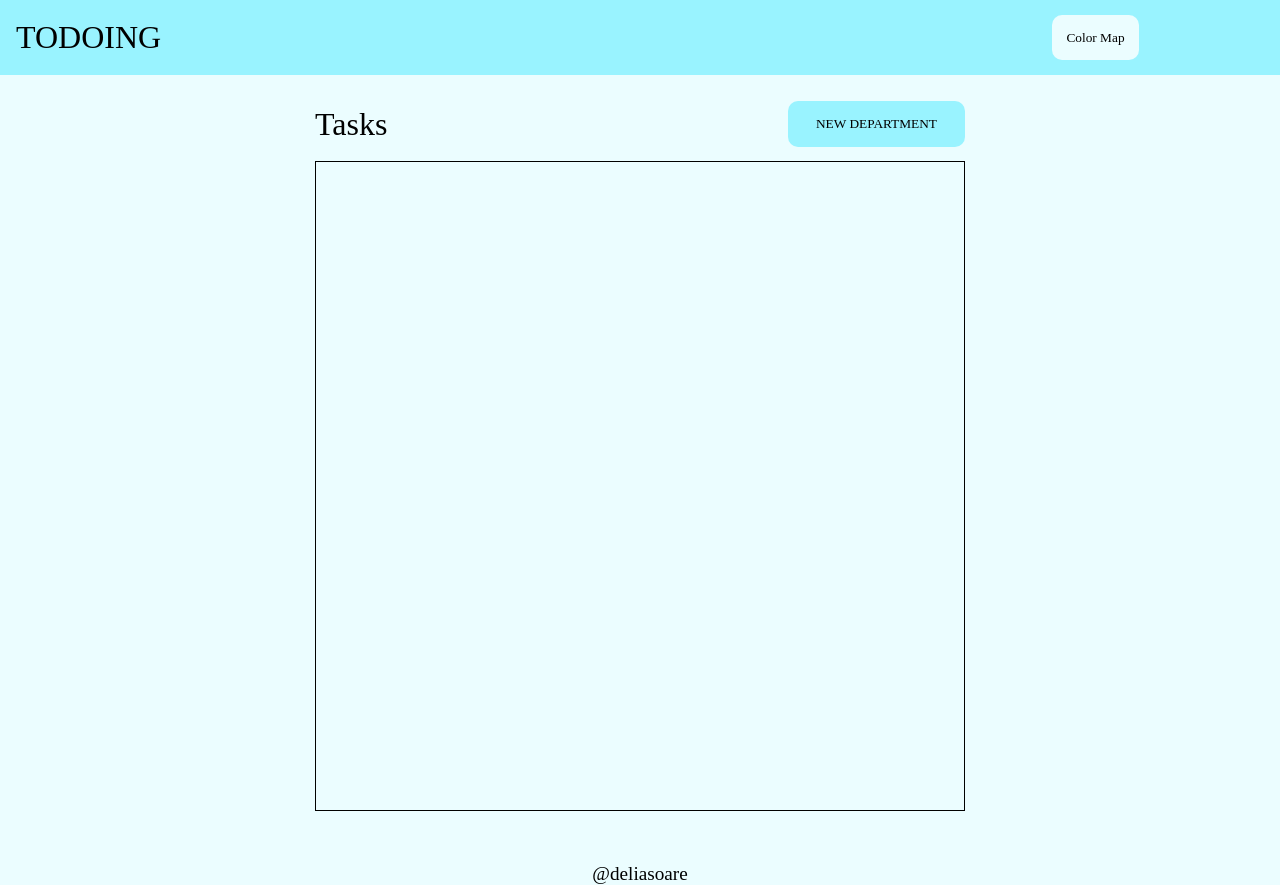
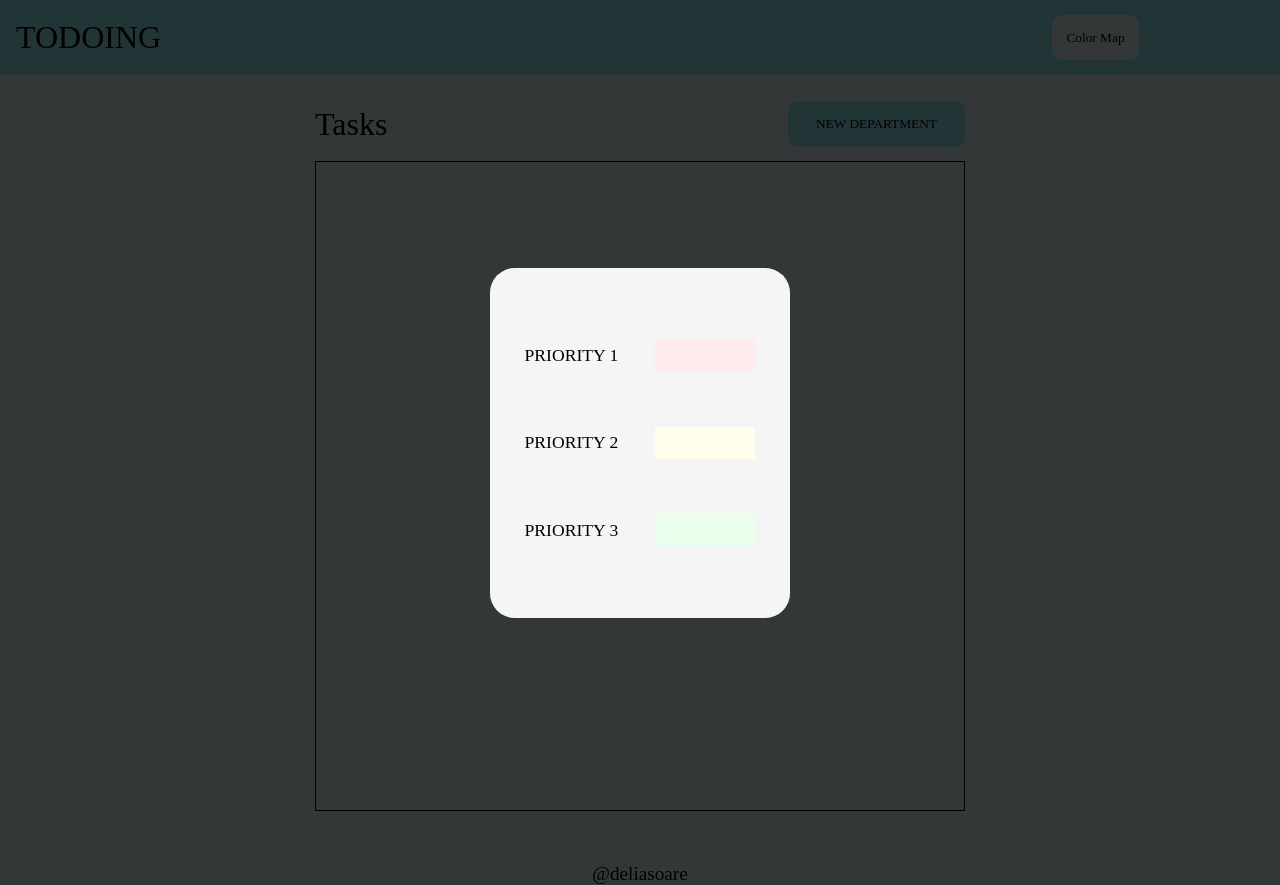
Before and after one commit to deliasoare/ToDo, a website built with webpack: page src/template.html in a window 1280 px wide. Built offline with nearby package versions, Linux system fonts and the light colour scheme; a web font is replaced by a local one.

Commit message:
Build 'color map' modal

```diff
--- a/src/styles.css
+++ b/src/styles.css
@@ -120,7 +120,7 @@ button {
     justify-content: center;
     align-items: center;
     position: absolute;
-    display: none;
+    display: flex;
 }
 .modal {
     min-height:350px;
@@ -179,7 +179,6 @@ input {
     padding: 0.5em;
 }
 
-
 .addTask{
     margin-top:2%;
     padding:1em;
@@ -189,7 +188,7 @@ input {
     position: absolute;
     bottom:0;
 }
-form, .newTask, .newDep {
+form, .newTask, .newDep, .colorMapMod {
     width:100%;
     height:100%;
 }
@@ -221,3 +220,33 @@ form, .newTask, .newDep {
     font-size:1.2rem;
     background: var(--bg);
 }
+.priorities {
+    height:100%;
+    width: 100%;
+    display:flex;
+    flex-direction: column;
+    justify-content: space-evenly;
+    align-items:center;
+}
+.pr {
+    width: 100%;
+    display:flex;
+    justify-content:space-around;
+    align-items:center;
+}
+.text {
+    font-size: 1.1rem;
+}
+.color {
+    width:100px;
+    height:32px;
+}
+.cp1 {
+    background: var(--prior1);
+}
+.cp2 {
+    background: var(--prior2);
+}
+.cp3 {
+    background: var(--prior3);
+}
--- a/src/template.html
+++ b/src/template.html
@@ -83,5 +83,25 @@
             </div>
         </div>
     </div>
+    <div class="modal-container mod-contColorMap">
+        <div class="modal modalColorMap">
+            <div class="colorMapMod">
+                <div class="priorities">
+                    <div class="priority1 pr">
+                        <span class="text p1">PRIORITY 1</span>
+                        <div class="color cp1"></div>
+                    </div>
+                    <div class="priority2 pr">
+                        <div class="text p2">PRIORITY 2</div>
+                        <div class="color cp2"></div>
+                    </div>
+                    <div class="priority3 pr">
+                        <div class="text p3">PRIORITY 3</div>
+                        <div class="color cp3"></div>
+                    </div>
+                </div>
+            </div>
+        </div>
+    </div>
 </body>
 </html>
```
